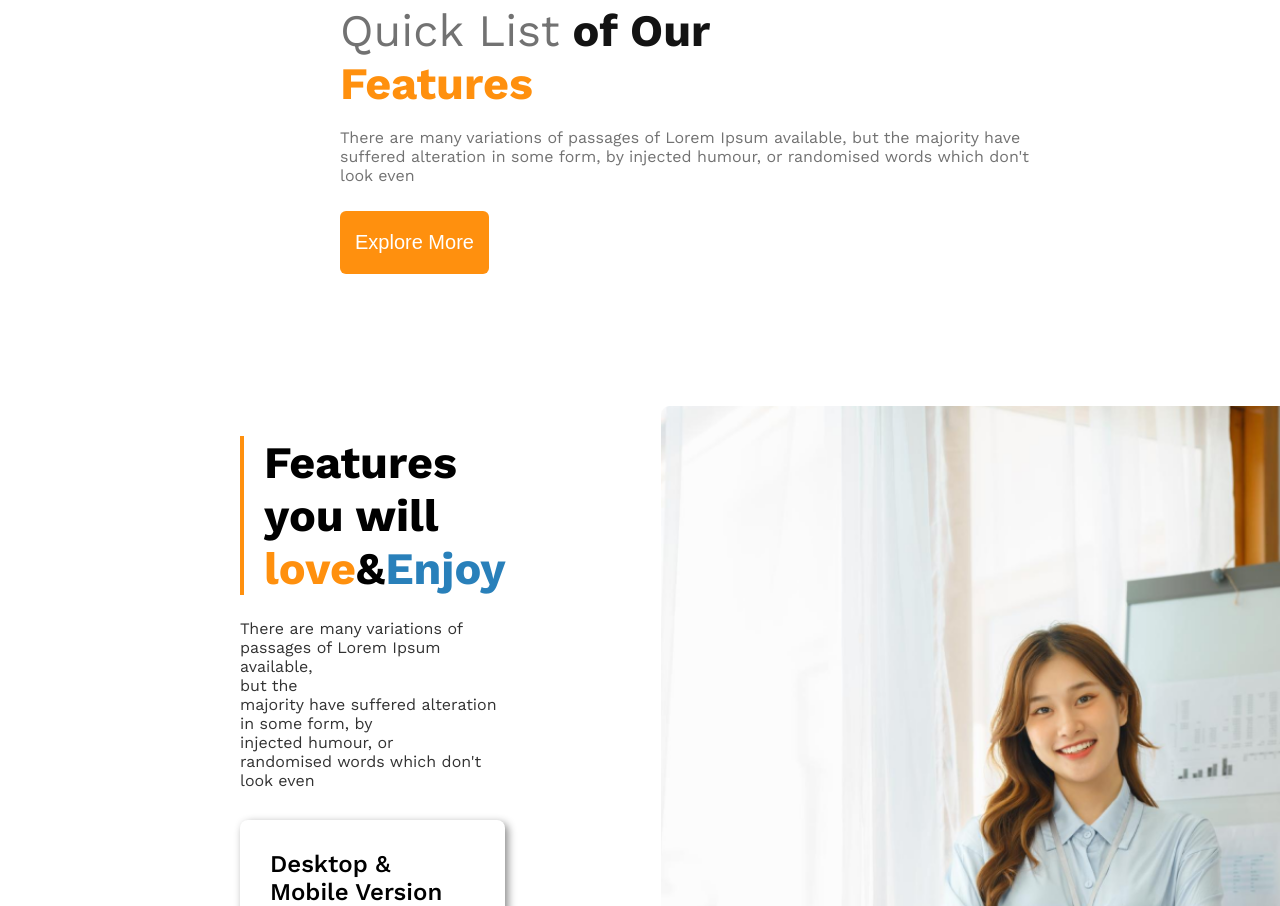
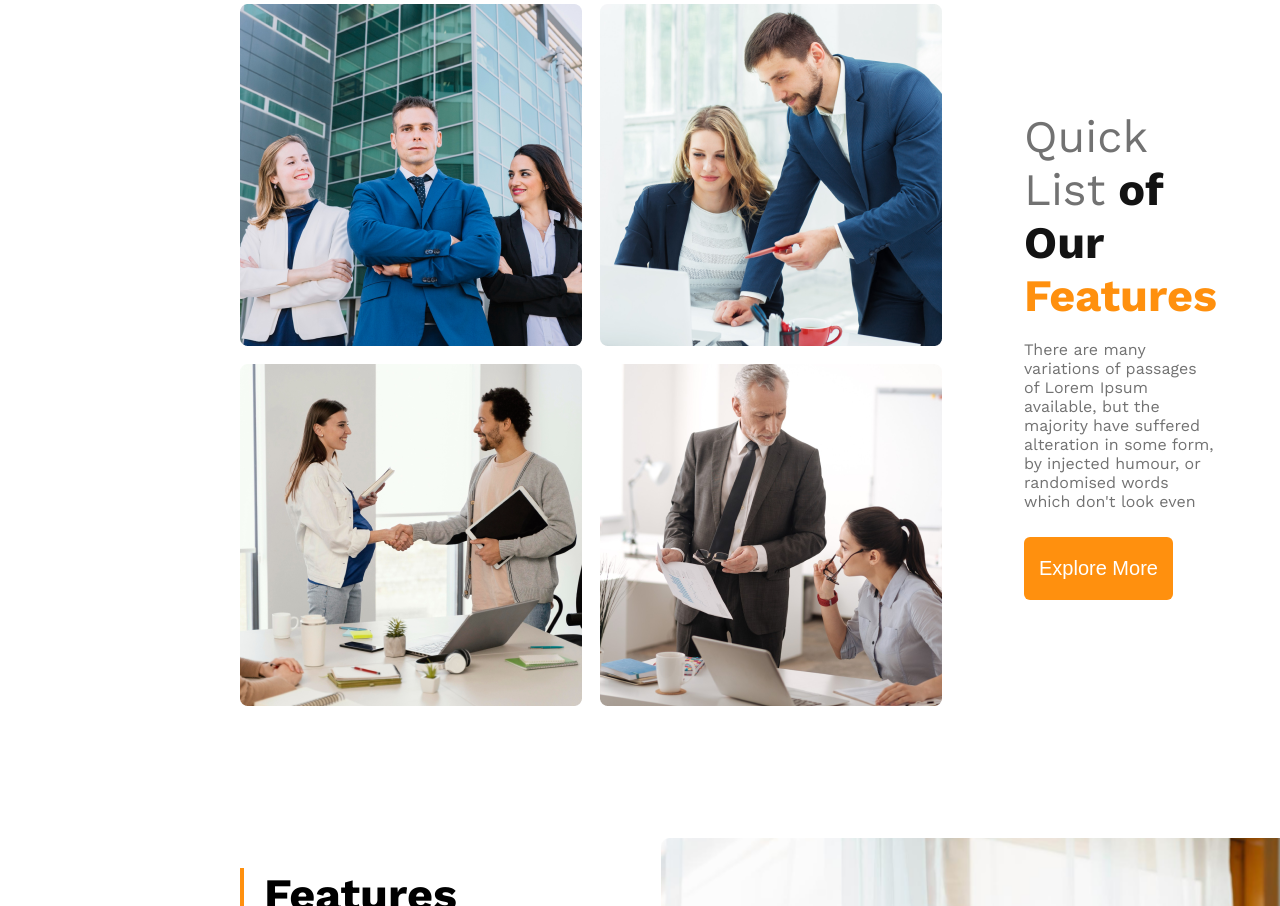
Before and after one commit to Zated21/G3-architecture, a plain HTML site: page index.html in a window 1280 px wide. Shown: the part 1265-2171 px from the top of the page. Drawn offline with nearby package versions, Linux system fonts and the light colour scheme; the site is published under a folder, as on GitHub Pages, so addresses that start at the root find nothing.

Commit message:
added images

```diff
--- a/index.html
+++ b/index.html
@@ -49,10 +49,10 @@
         <section>
             <div class="group display-flex">
                 <div class="group-pic display-grid">
-                    <img src="/images/team2.png" alt="">
-                    <img src="/images/team3.png" alt="">
-                    <img src="/images/team4.png" alt="">
-                    <img src="/images/team1.png" alt="">
+                    <img src="./images/team2.png" alt="">
+                    <img src="./images/team3.png" alt="">
+                    <img src="./images/team4.png" alt="">
+                    <img src="./images/team1.png" alt="">
                 </div>
                 <div class="right-side display-flex">
                      <div class="group-txt display-flex">
```
